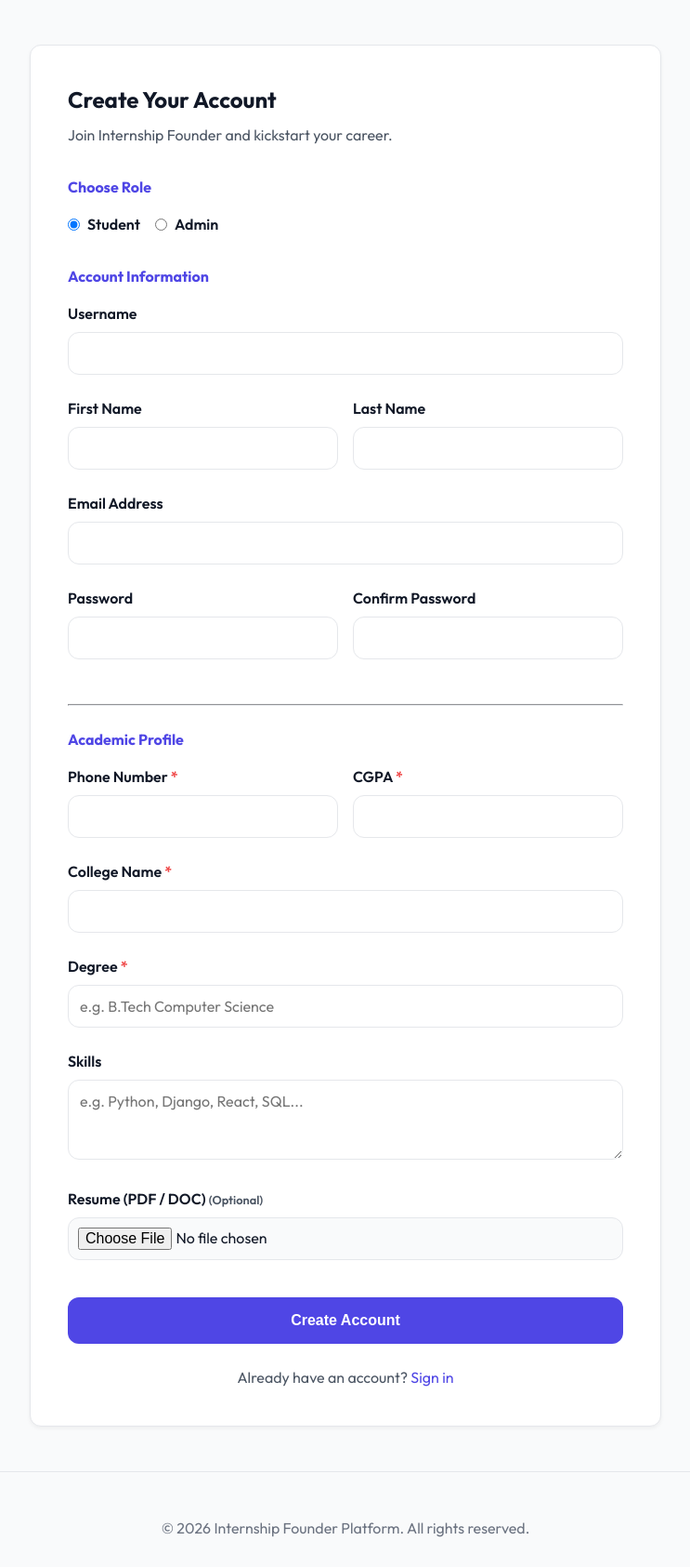
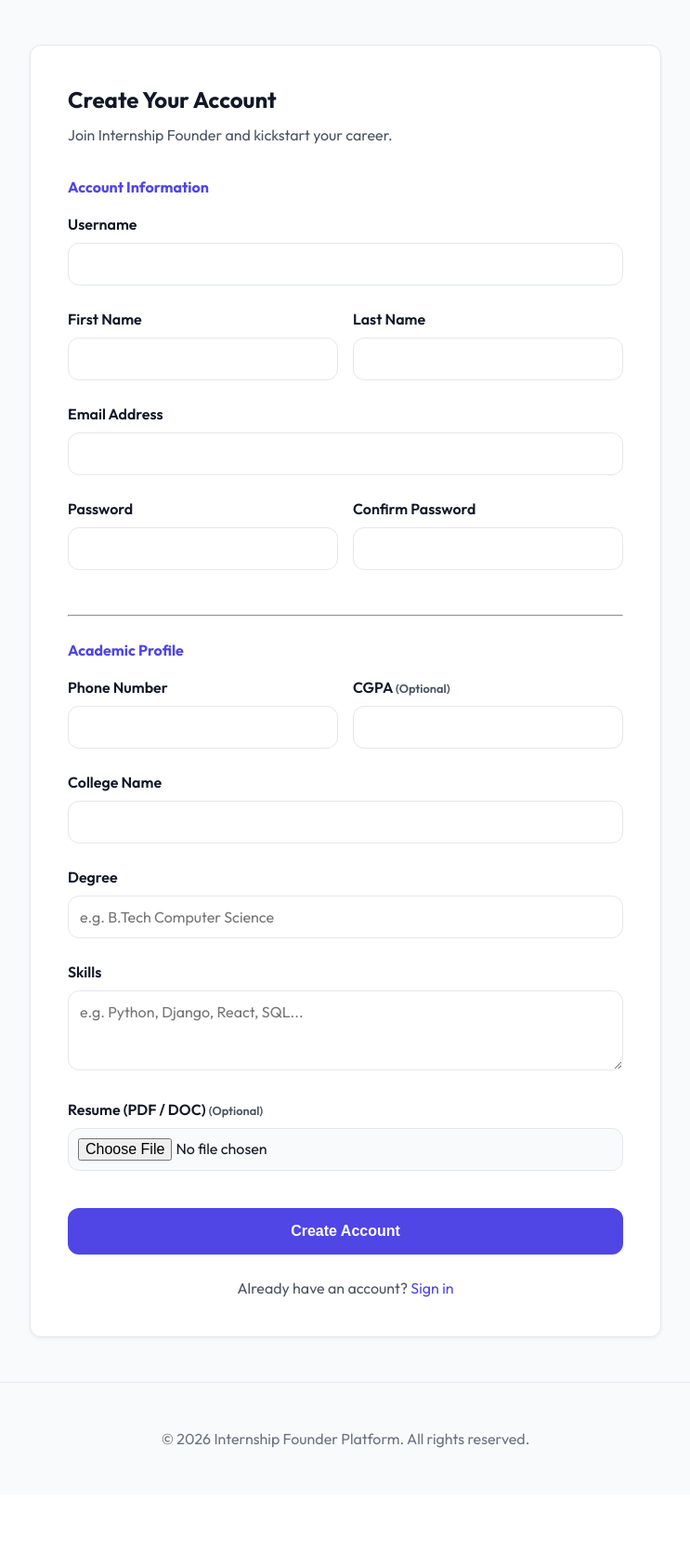
Before and after one commit to logiasta25/internflow, a Django app: page /register/ in a window 1280 px wide. Shown: the part 77-1762 px from the top of the page at 93% size, without its empty margins (268-1011 px from the left). After the commit the page ends 1634 px from the top, so only its background shows below. Run offline with Django 4.2, Linux system fonts and the light colour scheme.

Commit message:
updated admin role logic

```diff
--- a/internships/forms.py
+++ b/internships/forms.py
@@ -3,12 +3,6 @@ from django.contrib.auth.models import User
 from .models import Student, Internship, Application, Company
 
 class StudentRegistrationForm(forms.ModelForm):
-    ROLE_CHOICES = [
-        ('student', 'Student'),
-        ('admin', 'Admin'),
-    ]
-    role = forms.ChoiceField(choices=ROLE_CHOICES, widget=forms.RadioSelect, initial='student')
-
     username = forms.CharField(max_length=150)
     email = forms.EmailField()
     password = forms.CharField(widget=forms.PasswordInput)
@@ -16,11 +10,11 @@ class StudentRegistrationForm(forms.ModelForm):
 
     first_name = forms.CharField(max_length=150)
     last_name = forms.CharField(max_length=150)
-    phone = forms.CharField(max_length=15, required=False)
-    college = forms.CharField(max_length=255, required=False)
-    degree = forms.CharField(max_length=255, required=False)
+    phone = forms.CharField(max_length=15)
+    college = forms.CharField(max_length=255)
+    degree = forms.CharField(max_length=255)
     cgpa = forms.DecimalField(max_digits=4, decimal_places=2, required=False)
-    skills = forms.CharField(widget=forms.Textarea, required=False)
+    skills = forms.CharField(widget=forms.Textarea)
     resume = forms.FileField(required=False)
 
     class Meta:
@@ -31,16 +25,9 @@ class StudentRegistrationForm(forms.ModelForm):
         cleaned_data = super().clean()
         password = cleaned_data.get("password")
         confirm_password = cleaned_data.get("confirm_password")
-        role = cleaned_data.get("role")
 
         if password and confirm_password and password != confirm_password:
             raise forms.ValidationError("Passwords do not match")
-
-        if role == 'student':
-            required_student_fields = ['phone', 'college', 'degree', 'cgpa']
-            for field in required_student_fields:
-                if not cleaned_data.get(field):
-                    self.add_error(field, "This field is required for students.")
 
         return cleaned_data
 
@@ -49,24 +36,18 @@ class StudentRegistrationForm(forms.ModelForm):
         user.set_password(self.cleaned_data["password"])
         user.first_name = self.cleaned_data["first_name"]
         user.last_name = self.cleaned_data["last_name"]
-        role = self.cleaned_data.get("role")
-
-        if role == 'admin':
-            user.is_staff = True
-            user.is_superuser = True
 
         if commit:
             user.save()
-            if role == 'student':
-                Student.objects.create(
-                    user=user,
-                    phone=self.cleaned_data.get('phone', ''),
-                    college=self.cleaned_data.get('college', ''),
-                    degree=self.cleaned_data.get('degree', ''),
-                    cgpa=self.cleaned_data.get('cgpa', 0.0),
-                    skills=self.cleaned_data.get('skills', ''),
-                    resume=self.cleaned_data.get('resume')
-                )
+            Student.objects.create(
+                user=user,
+                phone=self.cleaned_data.get('phone', ''),
+                college=self.cleaned_data.get('college', ''),
+                degree=self.cleaned_data.get('degree', ''),
+                cgpa=self.cleaned_data.get('cgpa', 0.0),
+                skills=self.cleaned_data.get('skills', ''),
+                resume=self.cleaned_data.get('resume')
+            )
         return user
 
 class StudentProfileForm(forms.ModelForm):
--- a/internships/templates/registration/register.html
+++ b/internships/templates/registration/register.html
@@ -8,17 +8,8 @@
         <h2 style="margin-bottom: 0.5rem;">Create Your Account</h2>
         <p style="color: var(--text-muted); margin-bottom: 2rem;">Join Internship Founder and kickstart your career.</p>
 
-        <form method="post" enctype="multipart/form-data" id="register-form">
+        <form method="post" enctype="multipart/form-data">
             {% csrf_token %}
-
-            <h4 style="margin-bottom: 1rem; color: var(--primary);">Choose Role</h4>
-            <div class="form-group" style="display: flex; gap: 1rem; margin-bottom: 1.5rem;">
-                {% for radio in form.role %}
-                    <label style="display: flex; align-items: center; gap: 0.5rem; cursor: pointer;">
-                        {{ radio.tag }} {{ radio.choice_label }}
-                    </label>
-                {% endfor %}
-            </div>
 
             <h4 style="margin-bottom: 1rem; color: var(--primary);">Account Information</h4>
             <div class="form-group">
@@ -51,69 +42,45 @@
                 </div>
             </div>
 
-            <div id="student-profile-section">
             <hr style="margin: 1.5rem 0; border-color: var(--border);">
             <h4 style="margin-bottom: 1rem; color: var(--primary);">Academic Profile</h4>
             <div style="display: grid; grid-template-columns: 1fr 1fr; gap: 1rem;">
                 <div class="form-group">
-                        <label for="id_phone">Phone Number <span style="color: var(--error);">*</span></label>
-                        <input type="text" name="phone" id="id_phone">
+                    <label for="id_phone">Phone Number</label>
+                    <input type="text" name="phone" id="id_phone" required value="{{ form.phone.value|default:'' }}">
+                    {% if form.phone.errors %}<p style="color:var(--error); font-size: 0.9rem;">{{ form.phone.errors.as_text }}</p>{% endif %}
                 </div>
                 <div class="form-group">
-                        <label for="id_cgpa">CGPA <span style="color: var(--error);">*</span></label>
-                        <input type="number" name="cgpa" id="id_cgpa" step="0.01" min="0" max="10">
+                    <label for="id_cgpa">CGPA <span style="font-size: 0.8em; color: var(--text-muted);">(Optional)</span></label>
+                    <input type="number" name="cgpa" id="id_cgpa" step="0.01" min="0" max="10" value="{{ form.cgpa.value|default:'' }}">
                 </div>
             </div>
             <div class="form-group">
-                    <label for="id_college">College Name <span style="color: var(--error);">*</span></label>
-                    <input type="text" name="college" id="id_college">
+                <label for="id_college">College Name</label>
+                <input type="text" name="college" id="id_college" required value="{{ form.college.value|default:'' }}">
+                {% if form.college.errors %}<p style="color:var(--error); font-size: 0.9rem;">{{ form.college.errors.as_text }}</p>{% endif %}
             </div>
             <div class="form-group">
-                    <label for="id_degree">Degree <span style="color: var(--error);">*</span></label>
-                    <input type="text" name="degree" id="id_degree" placeholder="e.g. B.Tech Computer Science">
+                <label for="id_degree">Degree</label>
+                <input type="text" name="degree" id="id_degree" required placeholder="e.g. B.Tech Computer Science" value="{{ form.degree.value|default:'' }}">
+                {% if form.degree.errors %}<p style="color:var(--error); font-size: 0.9rem;">{{ form.degree.errors.as_text }}</p>{% endif %}
             </div>
             <div class="form-group">
                 <label for="id_skills">Skills</label>
-                    <textarea name="skills" id="id_skills" rows="3" placeholder="e.g. Python, Django, React, SQL..."></textarea>
+                <textarea name="skills" id="id_skills" rows="3" required placeholder="e.g. Python, Django, React, SQL...">{{ form.skills.value|default:'' }}</textarea>
+                {% if form.skills.errors %}<p style="color:var(--error); font-size: 0.9rem;">{{ form.skills.errors.as_text }}</p>{% endif %}
             </div>
             <div class="form-group">
                 <label for="id_resume">Resume (PDF / DOC) <span style="font-size: 0.8em; color: var(--text-muted);">(Optional)</span></label>
                 <input type="file" name="resume" id="id_resume" style="padding: 10px; background: var(--background);">
             </div>
-            </div>
 
             {% if form.non_field_errors %}
                 <div class="alert alert-error">{{ form.non_field_errors }}</div>
             {% endif %}
-            {% if form.errors %}
-                <div class="alert alert-error">Please correct the errors above.</div>
-            {% endif %}
 
             <button type="submit" class="btn btn-primary" style="width: 100%; padding: 1rem; font-size: 1rem; margin-top: 1rem;">Create Account</button>
         </form>
-
-<script>
-    document.addEventListener('DOMContentLoaded', function() {
-        const roleInputs = document.querySelectorAll('input[name="role"]');
-        const studentSection = document.getElementById('student-profile-section');
-
-        function toggleSection() {
-            let selectedRole = document.querySelector('input[name="role"]:checked');
-            if (selectedRole && selectedRole.value === 'admin') {
-                studentSection.style.display = 'none';
-            } else {
-                studentSection.style.display = 'block';
-            }
-        }
-
-        if (roleInputs.length > 0) {
-            roleInputs.forEach(input => {
-                input.addEventListener('change', toggleSection);
-            });
-            toggleSection(); // run on load
-        }
-    });
-</script>
 
         <p style="text-align: center; margin-top: 1.5rem; color: var(--text-muted);">
             Already have an account? <a href="{% url 'login' %}" style="color: var(--primary);">Sign in</a>
```
Lines whose indentation alone changed are shown as unchanged.
